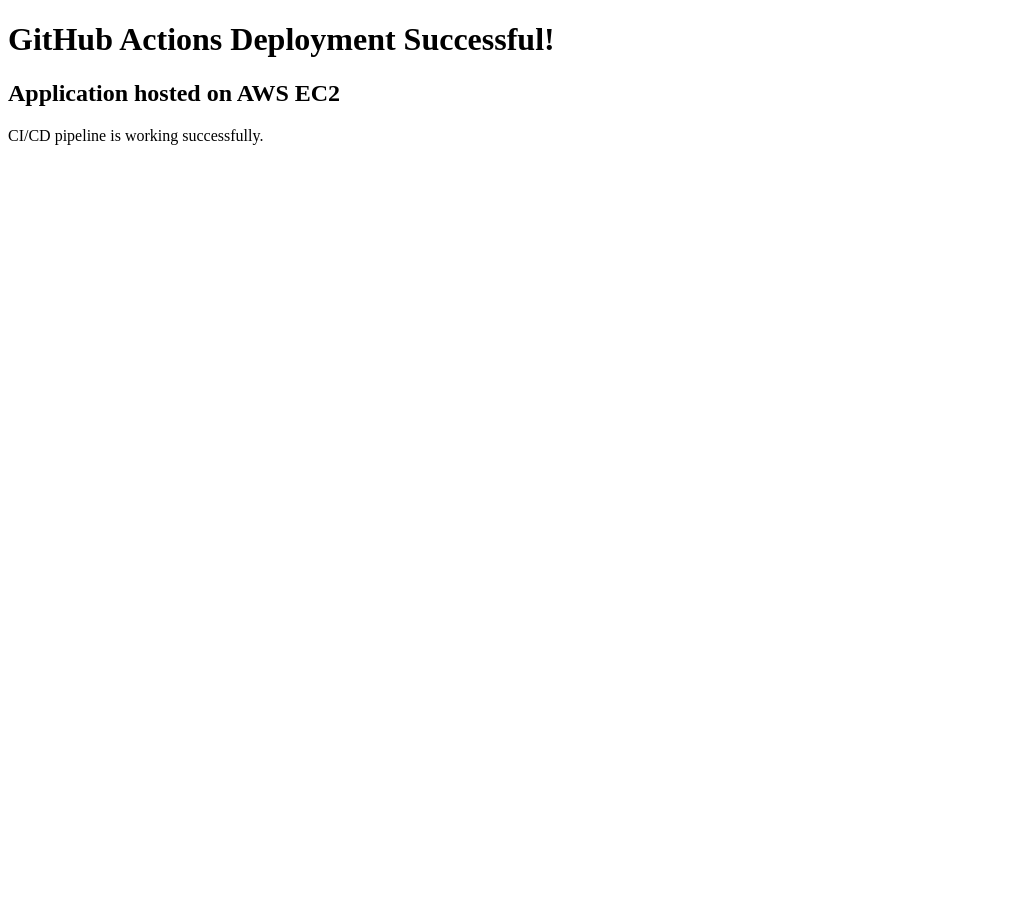
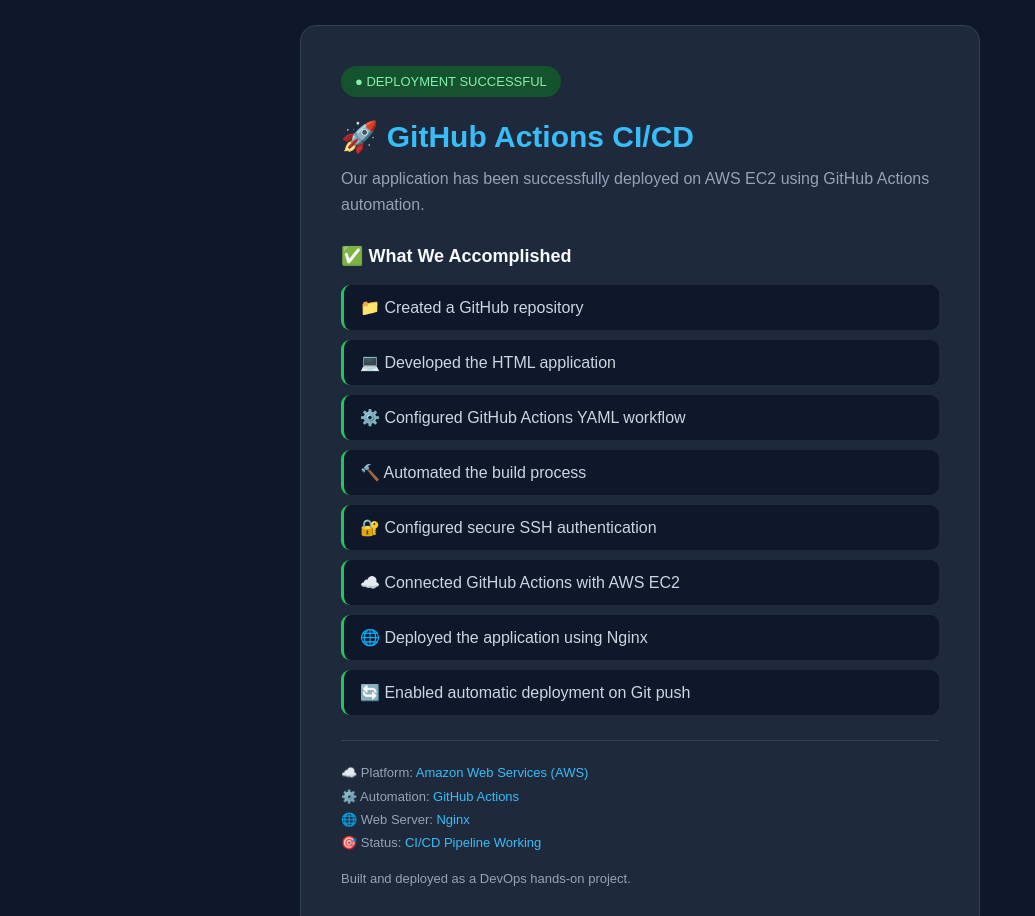
Before and after one commit to vishalkjadhav45-ai/git-action-ec2-demo, a plain HTML site: page index.html in a window 1280 px wide. Shown: the top 916 px of the page, without its empty margins (0-1035 px from the left). Before the commit the page ends 800 px from the top, so only its background shows below. Drawn offline with Linux system fonts and the light colour scheme.

Commit message:
Improve deployment website design

```diff
--- a/index.html
+++ b/index.html
@@ -1,11 +1,121 @@
+
 <!DOCTYPE html>
-<html>
+<html lang="en">
 <head>
-    <title>GitHub Actions EC2 Demo</title>
+    <meta charset="UTF-8">
+    <meta name="viewport" content="width=device-width, initial-scale=1.0">
+    <title>GitHub Actions | EC2 Deployment</title>
+
+    <style>
+        * {
+            margin: 0;
+            padding: 0;
+            box-sizing: border-box;
+        }
+
+        body {
+            font-family: Arial, sans-serif;
+            background: #0f172a;
+            color: #e2e8f0;
+            min-height: 100vh;
+            display: flex;
+            justify-content: center;
+            align-items: center;
+            padding: 25px;
+        }
+
+        .container {
+            max-width: 680px;
+            width: 100%;
+            background: #1e293b;
+            padding: 40px;
+            border-radius: 16px;
+            border: 1px solid #334155;
+        }
+
+        .status {
+            display: inline-block;
+            background: #14532d;
+            color: #86efac;
+            padding: 8px 14px;
+            border-radius: 20px;
+            font-size: 13px;
+            margin-bottom: 22px;
+        }
+
+        h1 {
+            color: #38bdf8;
+            font-size: 30px;
+            margin-bottom: 12px;
+        }
+
+        .subtitle {
+            color: #94a3b8;
+            line-height: 1.6;
+            margin-bottom: 28px;
+        }
+
+        h2 {
+            font-size: 18px;
+            color: #f8fafc;
+            margin-bottom: 18px;
+        }
+
+        .task {
+            background: #0f172a;
+            padding: 13px 16px;
+            margin-bottom: 10px;
+            border-radius: 9px;
+            border-left: 3px solid #22c55e;
+            color: #cbd5e1;
+        }
+
+        .footer {
+            border-top: 1px solid #334155;
+            margin-top: 25px;
+            padding-top: 20px;
+            color: #94a3b8;
+            font-size: 13px;
+            line-height: 1.8;
+        }
+
+        .highlight {
+            color: #38bdf8;
+        }
+    </style>
 </head>
+
 <body>
-    <h1>GitHub Actions Deployment Successful!</h1>
-    <h2>Application hosted on AWS EC2</h2>
-    <p>CI/CD pipeline is working successfully.</p>
+    <div class="container">
+
+        <div class="status">● DEPLOYMENT SUCCESSFUL</div>
+
+        <h1>🚀 GitHub Actions CI/CD</h1>
+
+        <p class="subtitle">
+            Our application has been successfully deployed
+            on AWS EC2 using GitHub Actions automation.
+        </p>
+
+        <h2>✅ What We Accomplished</h2>
+
+        <div class="task">📁 Created a GitHub repository</div>
+        <div class="task">💻 Developed the HTML application</div>
+        <div class="task">⚙️ Configured GitHub Actions YAML workflow</div>
+        <div class="task">🔨 Automated the build process</div>
+        <div class="task">🔐 Configured secure SSH authentication</div>
+        <div class="task">☁️ Connected GitHub Actions with AWS EC2</div>
+        <div class="task">🌐 Deployed the application using Nginx</div>
+        <div class="task">🔄 Enabled automatic deployment on Git push</div>
+
+        <div class="footer">
+            <p>☁️ Platform: <span class="highlight">Amazon Web Services (AWS)</span></p>
+            <p>⚙️ Automation: <span class="highlight">GitHub Actions</span></p>
+            <p>🌐 Web Server: <span class="highlight">Nginx</span></p>
+            <p>🎯 Status: <span class="highlight">CI/CD Pipeline Working</span></p>
+            <p style="margin-top: 12px;">Built and deployed as a DevOps hands-on project.</p>
+        </div>
+
+    </div>
 </body>
 </html>
```
